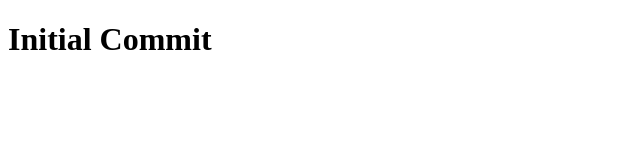
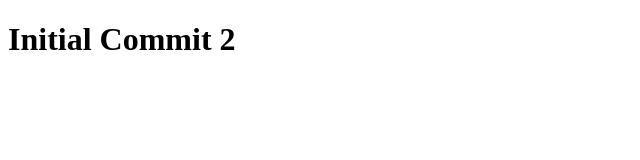
Before and after one commit to theganthar/Dairy-Project, a plain HTML site: page index.html in a window 1280 px wide. Shown: the full height of the page, 0-640 px from the left. Drawn offline with Linux system fonts and the light colour scheme.

Commit message:
initial3

```diff
--- a/index.html
+++ b/index.html
@@ -7,6 +7,6 @@
     <title>The Dairy</title>
 </head>
 <body>
-    <h1>Initial Commit</h1>
+    <h1>Initial Commit 2</h1>
 </body>
 </html>
```
